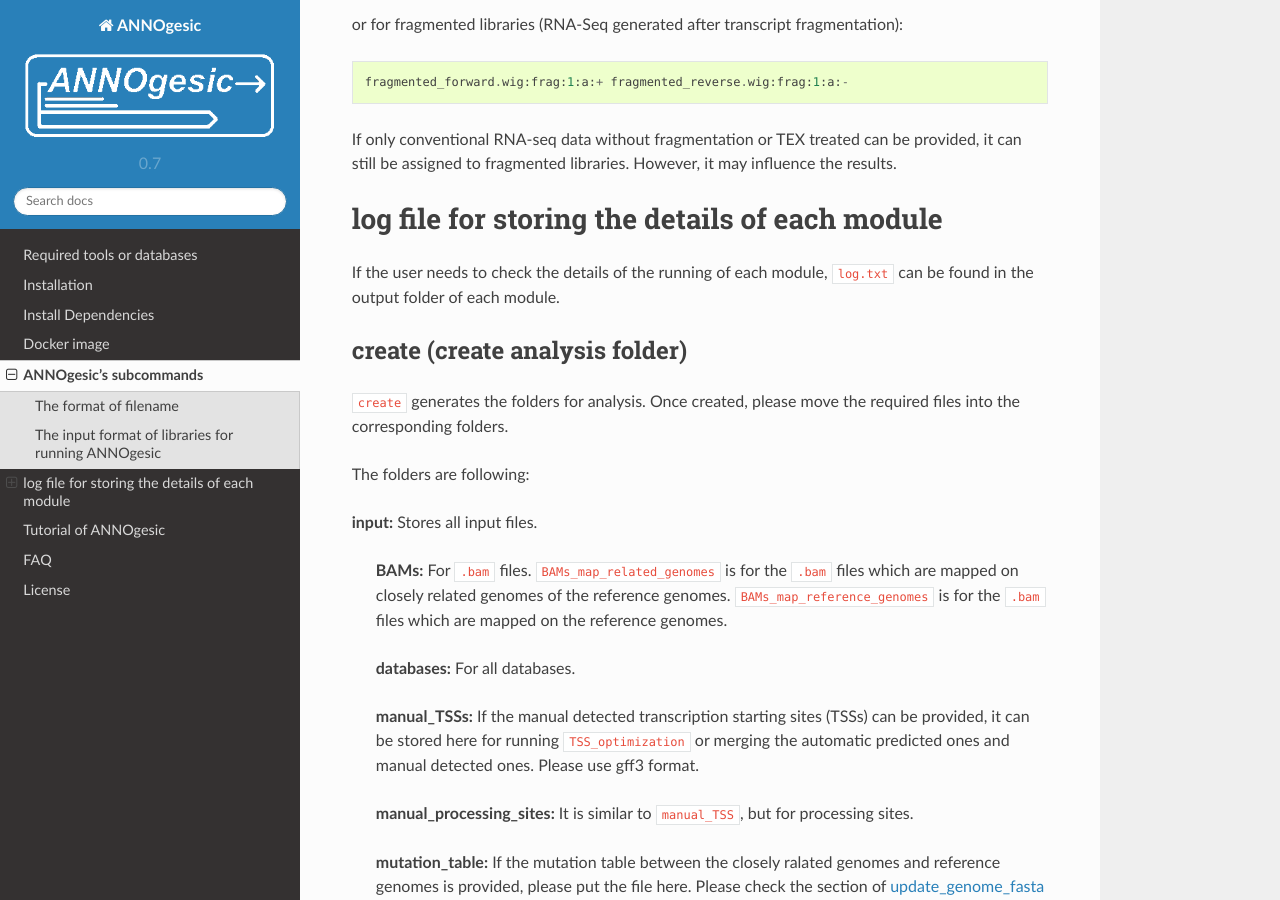
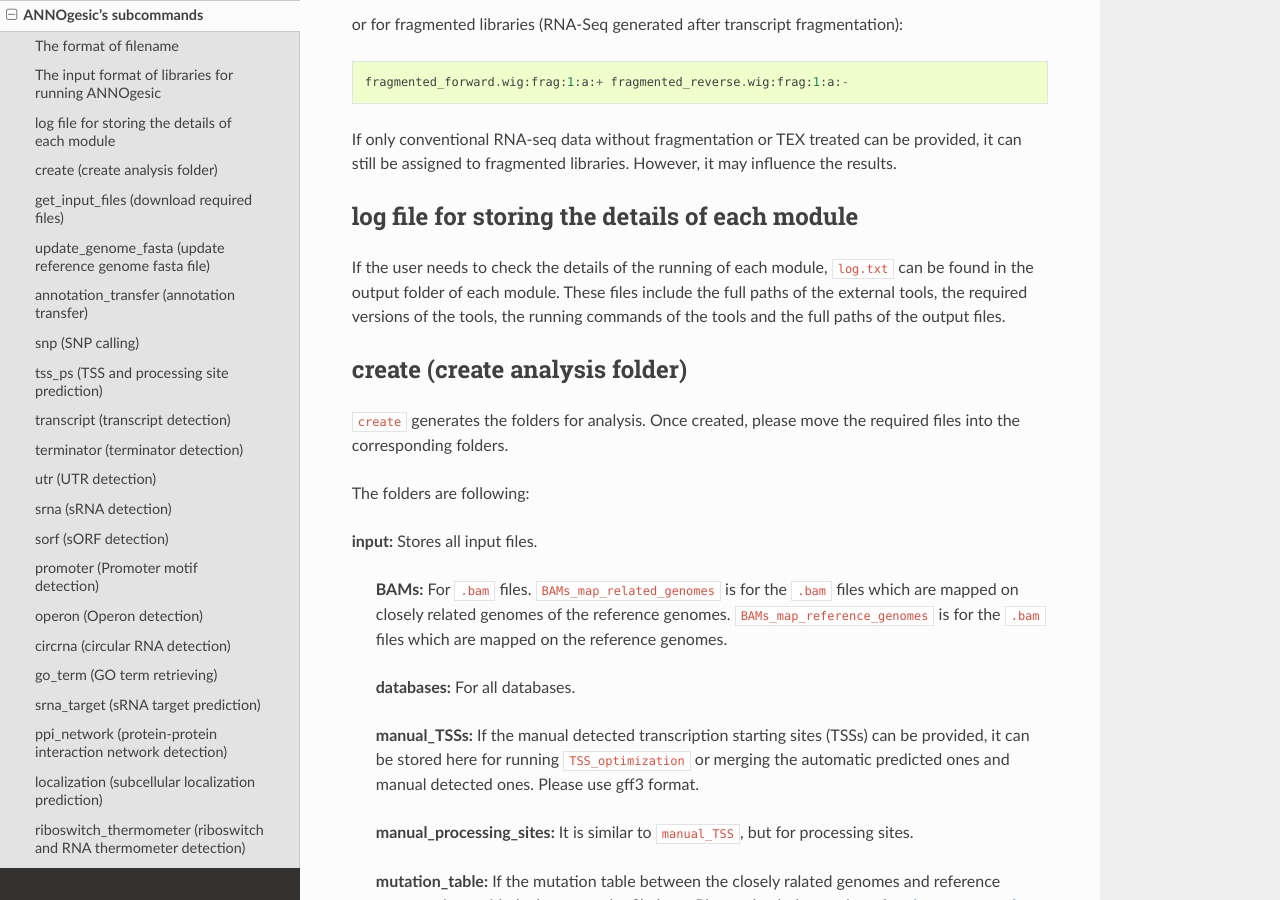
Before and after one commit to Sung-Huan/ANNOgesic, a Sphinx documentation site: the page built from docs/source/subcommands.rst, in a window 1280 px wide and 900 px high, scrolled down 1773 px. Built offline with Sphinx 7.4.7 and the Read the Docs theme 2.0.0, drawn with Linux system fonts in a browser that asks for light colours; pages that are not in the unit, such as notebooks, are missing from menus.

Commit message:
update subcommands docs

```diff
--- a/docs/source/subcommands.rst
+++ b/docs/source/subcommands.rst
@@ -87,10 +87,12 @@ If only conventional RNA-seq data without fragmentation or TEX treated can be pr
 it can still be assigned to fragmented libraries. However, it may influence the results.
 
 log file for storing the details of each module
-===============================================
+-----------------------------------------------
 
 If the user needs to check the details of the running of each module, ``log.txt`` can
-be found in the output folder of each module.
+be found in the output folder of each module. These files include the full paths of the
+external tools, the required versions of the tools, the running commands of the tools and
+the full paths of the output files.
 
 .. _create:
 
```
